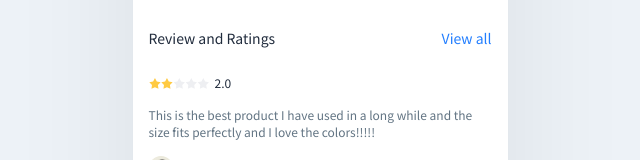
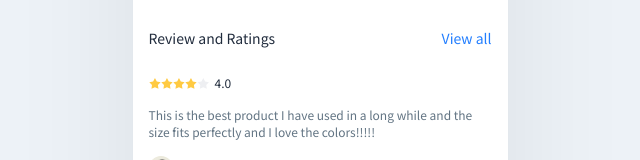
Before and after one commit to nsikakessien/TrollBasket, a React (Create React App) app: page /product/1 in a window 1280 px wide. Shown: the part 424-584 px from the top of the page, without its empty margins (320-960 px from the left). Built offline with nearby package versions, Linux system fonts and the light colour scheme.

Commit message:
set count

```diff
--- a/src/views/products/index.js
+++ b/src/views/products/index.js
@@ -150,7 +150,7 @@ const ProductDetails = () => {
   const dispatch = useDispatch();
   const location = useLocation();
   const productData = location?.state || {};
-  const count = Math.floor(Math.random() * 5 + 1);
+  const count = 4;
   const cart = useSelector((state) => state.shop.cart);
 
   const [showToast, setShowToast] = useState(false);
```
